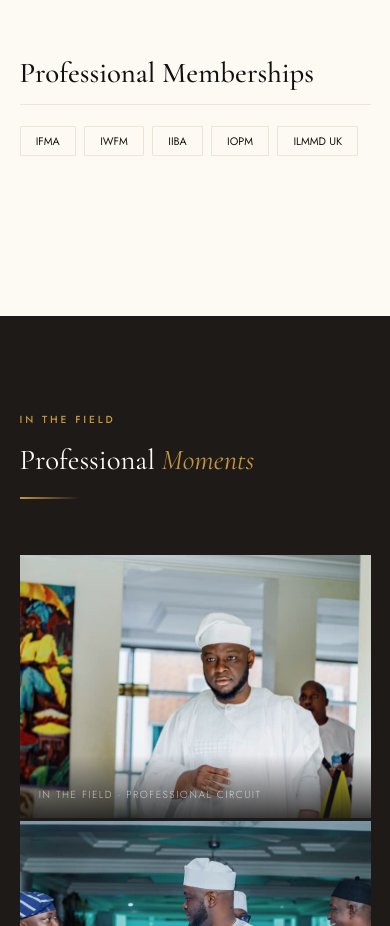
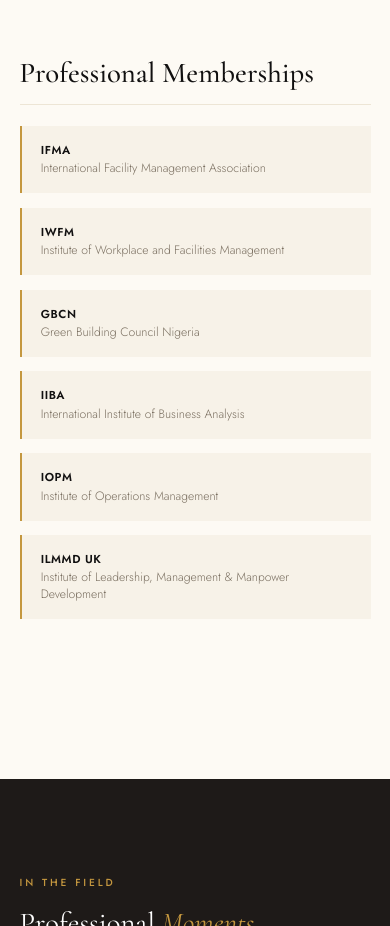
Before and after one commit to Martin-do/iamoltek_v3, a React (Vite) app: page /about in a window 390 px wide. Shown: the part 4240-5166 px from the top of the page. Built offline with nearby package versions, Linux system fonts and the light colour scheme; a web font is replaced by a local one.

Commit message:
Update Professional Memberships: Display full organization names alongside abbreviations, add GBCN membership, and implement responsive grid layout

```diff
--- a/src/pages/About.jsx
+++ b/src/pages/About.jsx
@@ -58,7 +58,14 @@
   { code: 'Honorary Doctoral Fellow',  name: 'Institute of Leadership, Management & Manpower Development — UK' },
 ]
 
-const memberships = ['IFMA', 'IWFM', 'IIBA', 'IOPM', 'ILMMD UK']
+const memberships = [
+  { code: 'IFMA',     name: 'International Facility Management Association' },
+  { code: 'IWFM',     name: 'Institute of Workplace and Facilities Management' },
+  { code: 'GBCN',     name: 'Green Building Council Nigeria' },
+  { code: 'IIBA',     name: 'International Institute of Business Analysis' },
+  { code: 'IOPM',     name: 'Institute of Operations Management' },
+  { code: 'ILMMD UK', name: 'Institute of Leadership, Management & Manpower Development' },
+]
 
 const moments = [
   { img: arrival,    cap: 'In the Field · Professional Circuit' },
@@ -190,7 +197,12 @@
             <div className={`${styles.section} reveal`}>
               <h2 className={styles.sectionTitle}>Professional Memberships</h2>
               <div className={styles.memberships}>
-                {memberships.map(m => <div key={m} className={styles.mtag}>{m}</div>)}
+                {memberships.map(m => (
+                  <div key={m.code} className={styles.mtag}>
+                    <strong className={styles.mCode}>{m.code}</strong>
+                    <span className={styles.mName}>{m.name}</span>
+                  </div>
+                ))}
               </div>
             </div>
           </div>
--- a/src/pages/About.module.css
+++ b/src/pages/About.module.css
@@ -158,8 +158,10 @@
   transition: transform 0.2s ease;
 }
 
-.memberships { display: flex; flex-wrap: wrap; gap: 0.5rem; margin-top: 1.2rem; }
-.mtag { padding: 0.38rem 0.95rem; border: 1px solid var(--cream-dk); font-size: 0.68rem; color: var(--ink); border-radius: 1px; }
+.memberships { display: grid; grid-template-columns: 1fr 1fr; gap: 0.9rem; margin-top: 1.2rem; }
+.mtag { padding: 1rem 1.2rem; background: var(--cream); border-left: 2px solid var(--gold); display: flex; flex-direction: column; gap: 0.15rem; }
+.mCode { font-size: 0.72rem; font-weight: 600; letter-spacing: 0.05em; color: var(--charcoal); text-transform: uppercase; }
+.mName { font-size: 0.76rem; font-weight: 300; color: var(--muted); line-height: 1.4; }
 
 /* ================================================================
    PROFESSIONAL MOMENTS STRIP
@@ -221,6 +223,7 @@
   .photoSecondary { right: 0; width: 45%; }
   .midPortraitImg { max-height: 300px; }
   .expGrid { grid-template-columns: 1fr; }
+  .memberships { grid-template-columns: 1fr; }
 
   .momentsGrid { grid-template-columns: 1fr 1fr; }
   .momentCap { opacity: 1; }
```
